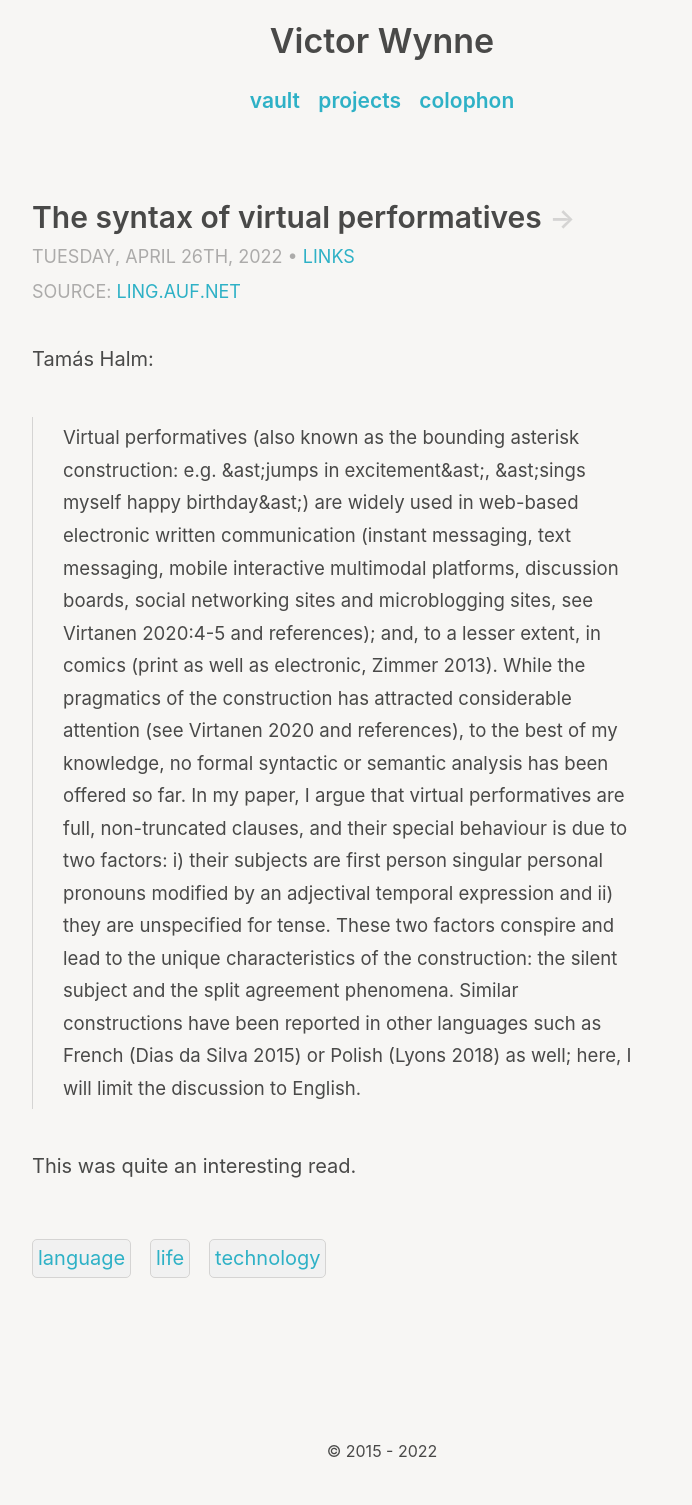
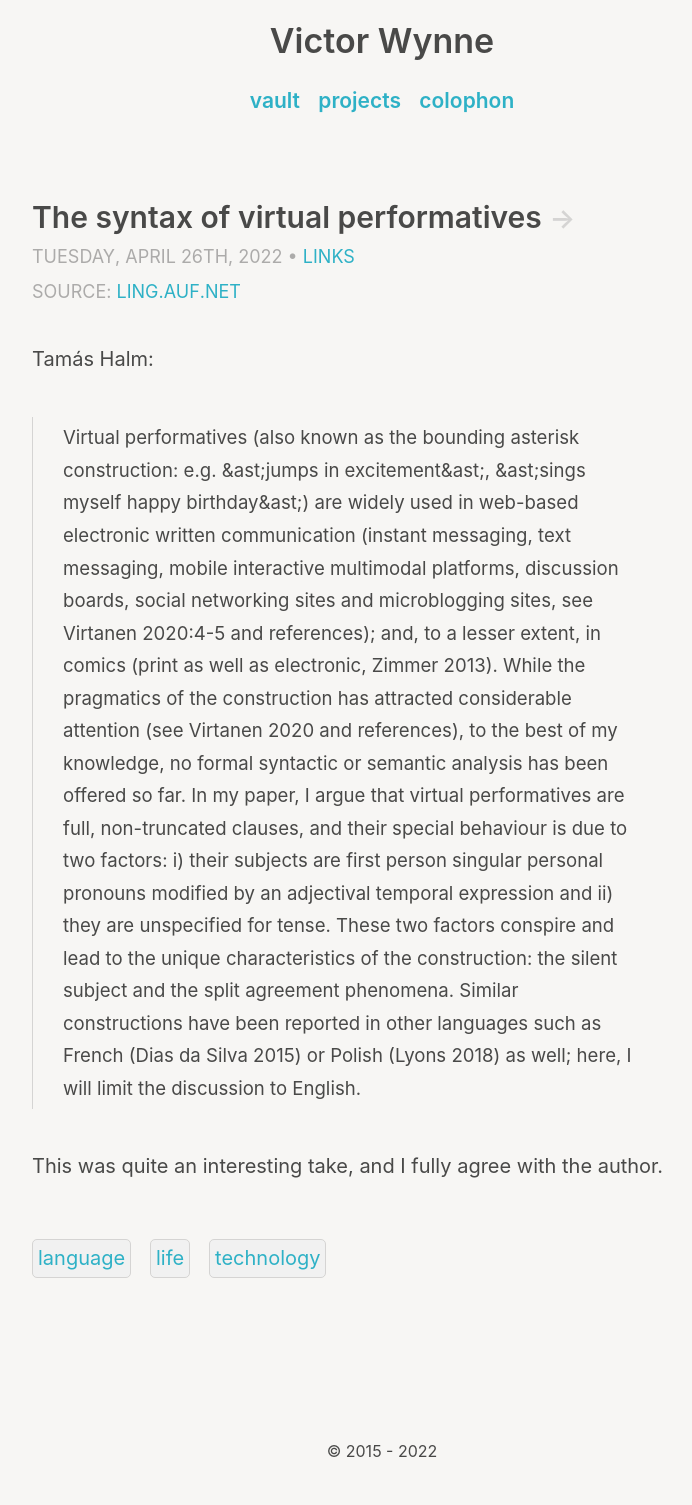
Before and after one commit to wertercatt/tooters, a Jekyll site: the page built from _posts/2022-04-26-syntax-virtual-performatives.md, in a window 1280 px wide. Shown: the whole page, without its empty margins (258-950 px from the left). Built offline with Jekyll 4.4.1, drawn with Linux system fonts in a browser that asks for light colours.

Commit message:
Updated an existing post.

```diff
--- a/_posts/2022-04-26-syntax-virtual-performatives.md
+++ b/_posts/2022-04-26-syntax-virtual-performatives.md
@@ -11,4 +11,4 @@ Tamás Halm:
 
 >Virtual performatives (also known as the bounding asterisk construction: e.g. &ast;jumps in excitement&ast;, &ast;sings myself happy birthday&ast;) are widely used in web-based electronic written communication (instant messaging, text messaging, mobile interactive multimodal platforms, discussion boards, social networking sites and microblogging sites, see Virtanen 2020:4-5 and references); and, to a lesser extent, in comics (print as well as electronic, Zimmer 2013). While the pragmatics of the construction has attracted considerable attention (see Virtanen 2020 and references), to the best of my knowledge, no formal syntactic or semantic analysis has been offered so far. In my paper, I argue that virtual performatives are full, non-truncated clauses, and their special behaviour is due to two factors: i) their subjects are first person singular personal pronouns modified by an adjectival temporal expression and ii) they are unspecified for tense. These two factors conspire and lead to the unique characteristics of the construction: the silent subject and the split agreement phenomena. Similar constructions have been reported in other languages such as French (Dias da Silva 2015) or Polish (Lyons 2018) as well; here, I will limit the discussion to English.
 
-This was quite an interesting read.
+This was quite an interesting take, and I fully agree with the author.
```
